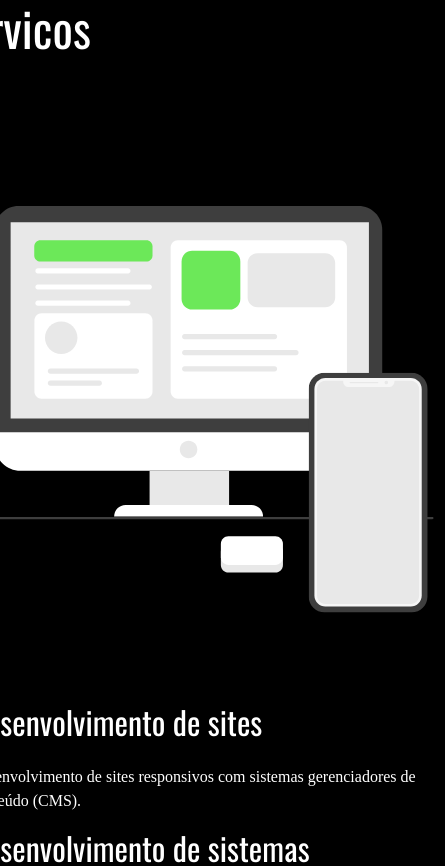
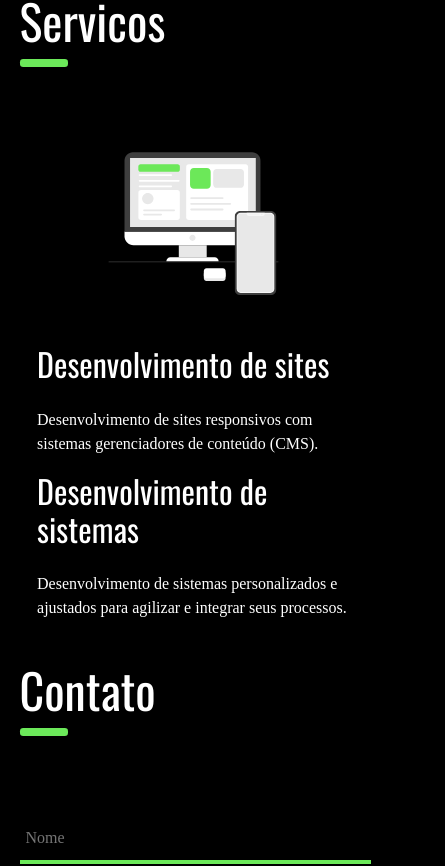
Before and after one commit to 7Sight/7site, a React (Create React App) app: page / in a window 390 px wide. Shown: the part 2948-3814 px from the top of the page, 445 px wide, since content can reach past the window. Built offline with nearby package versions, Linux system fonts and the light colour scheme; a web font is replaced by a local one.

Commit message:
ajustando responsividade

```diff
--- a/src/components/Header/style.css
+++ b/src/components/Header/style.css
@@ -37,8 +37,7 @@
   }
 
   .logo{
-    width: 20%;
-
+    width: 2em;
   }
 
 .seven-navbar{
--- a/src/components/Lotties/UncontrolledLottie.jsx
+++ b/src/components/Lotties/UncontrolledLottie.jsx
@@ -14,19 +14,19 @@ class UncontrolledLottie extends Component {
       autoplay: true,
       animationData: animationData,
       rendererSettings: {
-        preserveAspectRatio: 'slice'
+      preserveAspectRatio: 'slice'
       }
     };
 
     return(
-      <div>
+
         <Lottie options={defaultOptions}
-              height={500}
-              width={500}
+              height={'50%'}
+              width={'50%'}
               resizeMode="contain"
               autoZise
         />
-      </div>
+
     )
   }
 }
--- a/src/components/Servicos/index.js
+++ b/src/components/Servicos/index.js
@@ -12,7 +12,9 @@ class Servicos extends Component {
                <div className="traco"></div>
                <div className="servicos__itens">
 
+
                   <Lutties />
+
 
                   <div className="servicos__desc">
                      <h1 className="servicos__desc__title">Desenvolvimento de sites</h1>
--- a/src/components/Servicos/style.css
+++ b/src/components/Servicos/style.css
@@ -14,10 +14,11 @@
     src: url(../../assets/fonts/Montserrat-Bold.ttf);
 }
 
+
+
 .container__servicos{
     display: flex;
     justify-content: center;
-    height: 100%;
 
 }
 
@@ -25,6 +26,7 @@
     width: 1400px;
     margin: 0 5%;
     background: black;
+    height: 100%;
 }
 
 .title__servicos{
@@ -48,6 +50,8 @@
     justify-content: space-between;
     flex-wrap: wrap;
 }
+
+
 
 .servicos__website{
     overflow: hidden;
@@ -214,6 +218,7 @@
 }
 
 @media (max-width: 900px) {
+
     .servicos__website{
         width: 90%;
         margin: auto;
@@ -225,3 +230,17 @@
     }
 
 }
+
+@media (max-width: 380px) {
+
+    .servicos__website{
+        width: 90%;
+        margin: auto;
+    }
+    .servicos__desc{
+        padding-top: 3em;
+        width: 90%;
+        margin: auto;
+    }
+
+}
```
